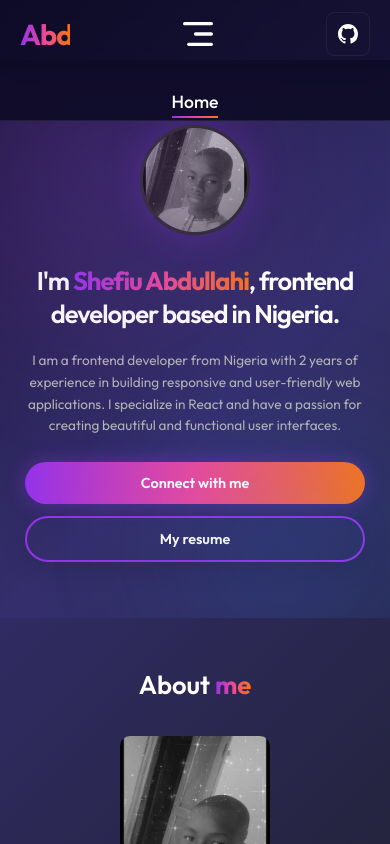
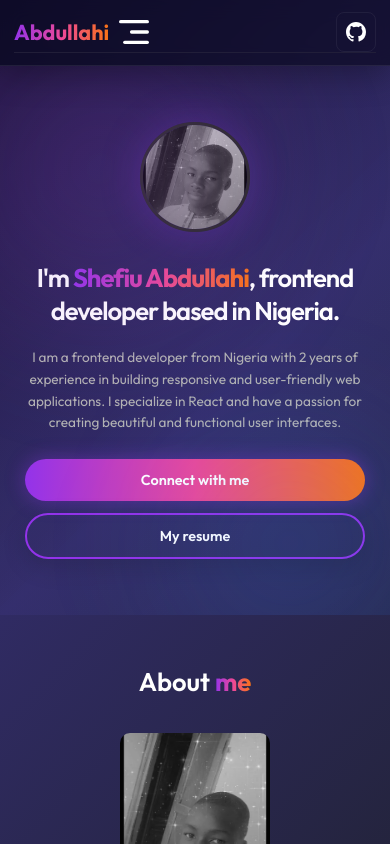
Before and after one commit to Adeola24688/portfolio-react, a React (Vite) app: page / in a window 390 px wide. Built offline with nearby package versions, Linux system fonts and the light colour scheme.

Commit message:
refactor: optimize mobile navbar layout and responsiveness using flexbox properties

```diff
--- a/src/Navbar.css
+++ b/src/Navbar.css
@@ -22,7 +22,8 @@
   -webkit-background-clip: text;
   -webkit-text-fill-color: transparent;
   background-clip: text;
-  letter-spacing: -1px;
+  letter-spacing: 0;
+  flex-shrink: 0;
 }
 
 .nav-menu {
@@ -120,27 +121,31 @@
 @media (max-width: 768px) {
   .navbar {
     padding: 15px 30px;
+    flex-wrap: wrap;
+    gap: 0 14px;
   }
 
   .logo {
-    width: 60px;
+    font-size: 1.6rem;
+    white-space: nowrap;
   }
 
   .menu-icon {
     display: block;
+    order: 1;
   }
 
   .nav-menu {
-    position: absolute;
-    top: 70px;
-    left: 0;
+    position: static;
+    order: 3;
+    flex-basis: 100%;
     width: 100%;
     flex-direction: column;
     background: rgba(15, 12, 41, 0.95);
     backdrop-filter: blur(10px);
     border-bottom: 1px solid rgba(255, 255, 255, 0.08);
-    gap: 20px;
-    padding: 30px 0;
+    gap: 0;
+    padding: 0;
     max-height: 0;
     overflow: hidden;
     transition: max-height 0.3s ease;
@@ -148,10 +153,22 @@
 
   .nav-menu.active {
     max-height: 500px;
+    margin-top: 14px;
+    margin-bottom: 14px;
+    padding: 14px 0 16px;
+  }
+
+  .nav-menu li {
+    padding: 10px 0;
   }
 
   .nav-menu a {
     font-size: 1.1rem;
+  }
+
+  .nav-actions {
+    order: 2;
+    margin-left: auto;
   }
 
   .nav-connect {
@@ -161,14 +178,20 @@
 
 @media (max-width: 480px) {
   .navbar {
-    padding: 12px 20px;
+    padding: 12px 14px;
+    gap: 0 10px;
   }
 
   .logo {
-    width: 50px;
+    font-size: 1.35rem;
   }
 
-  .nav-menu {
-    top: 60px;
+  .nav-actions {
+    gap: 8px;
+  }
+
+  .github-link {
+    width: 40px;
+    height: 40px;
   }
 }
```
